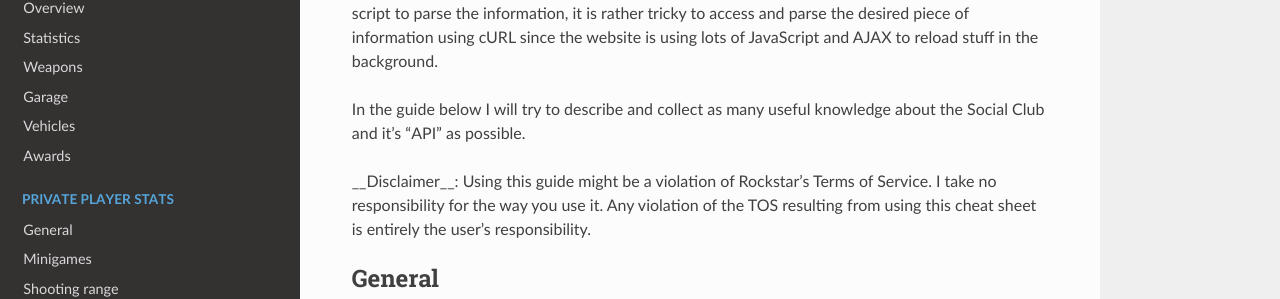
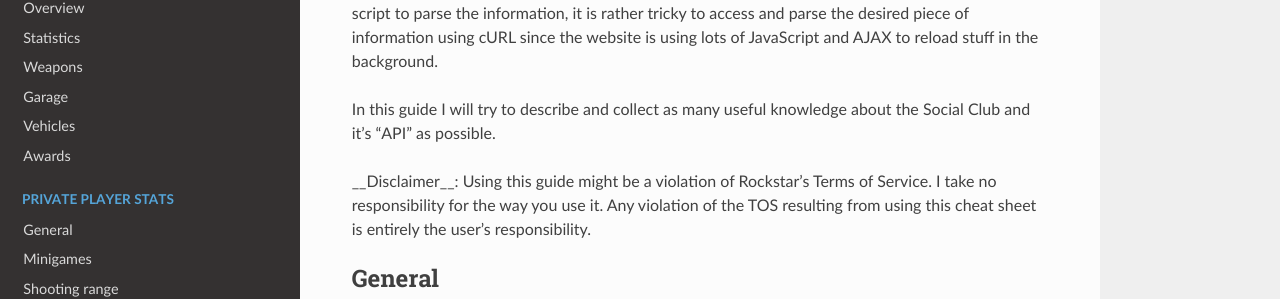
Before and after one commit to gta5-map/Social-Club-API-cheat-sheet, a Sphinx documentation site: the page built from docs/index.rst, in a window 1280 px wide and 900 px high. Shown: the part 302-601 px from the top of the window. Built offline with Sphinx 7.4.7 and the Read the Docs theme 2.0.0, drawn with Linux system fonts in a browser that asks for light colours.

Commit message:
Improve sentence

```diff
--- a/docs/index.rst
+++ b/docs/index.rst
@@ -5,7 +5,7 @@ In the guide below, you can find some useful information how to obtain public st
 
 Unfortunately, it's only made for humans to look at in the browser and if people want to build a script to parse the information, it is rather tricky to access and parse the desired piece of information using cURL since the website is using lots of JavaScript and AJAX to reload stuff in the background.
 
-In the guide below I will try to describe and collect as many useful knowledge about the Social Club and it's "API" as possible.
+In this guide I will try to describe and collect as many useful knowledge about the Social Club and it's "API" as possible.
 
 __Disclaimer__: Using this guide might be a violation of Rockstar's Terms of Service. I take no responsibility for the way you use it. Any violation of the TOS resulting from using this cheat sheet is entirely the user's responsibility.
 
```
